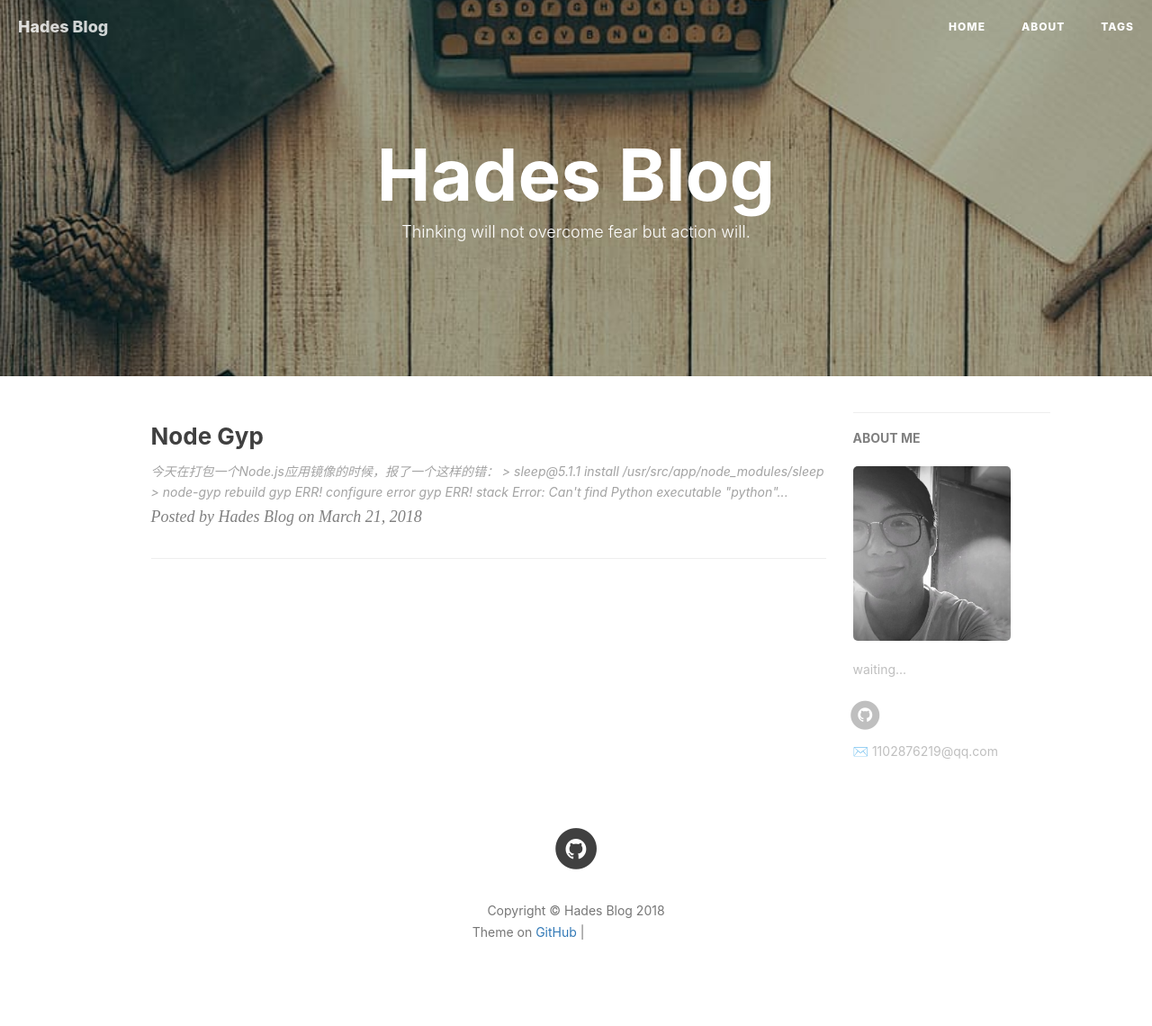
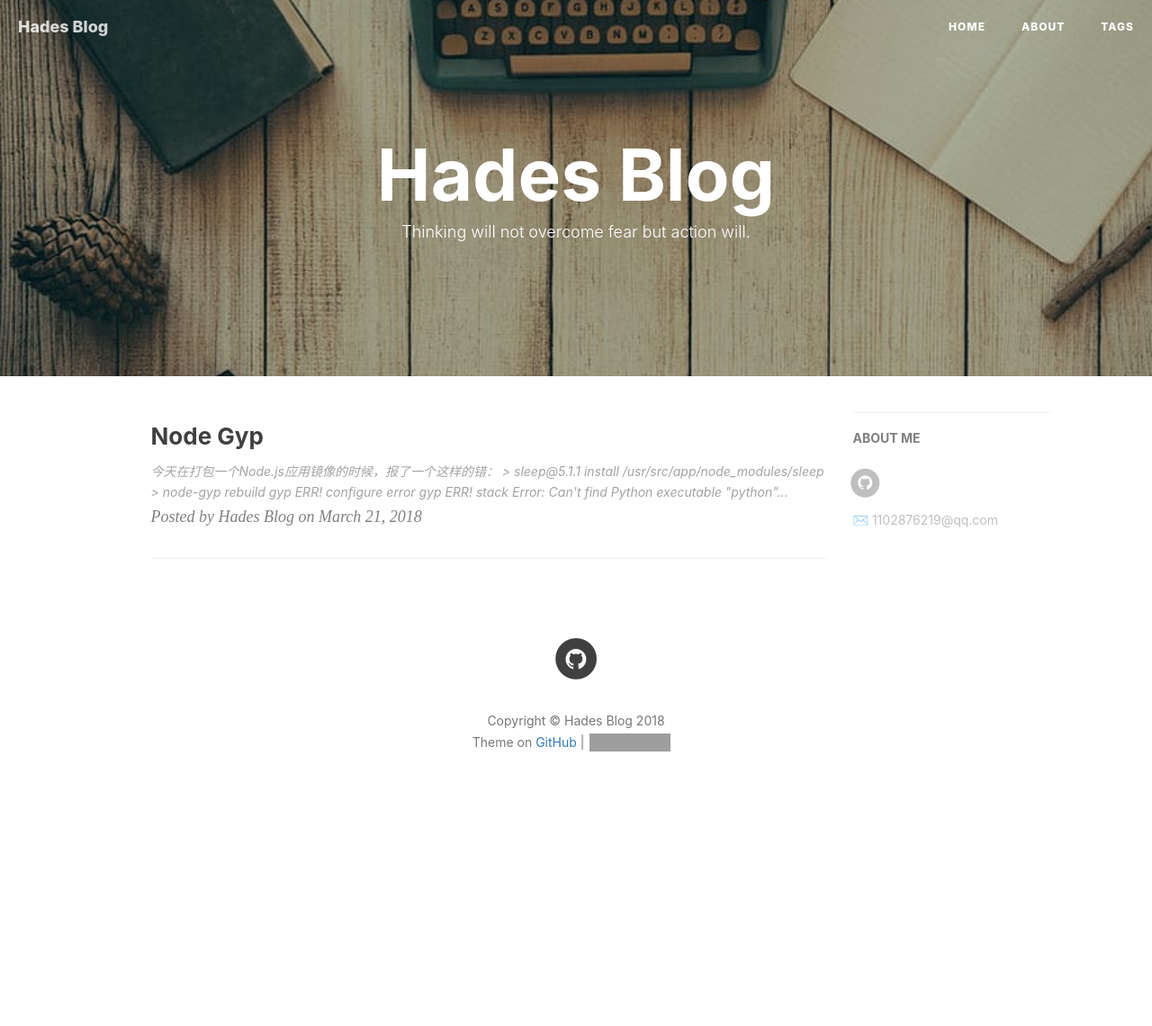
Before and after one commit to HadesTang/HadesTang.github.io, a Jekyll site: the page built from index.html, in a window 1280 px wide. Shown: the whole page at 90% size. Built offline with Jekyll 4.4.1, drawn with Linux system fonts in a browser that asks for light colours; nearby versions of some CDN libraries; the list of posts is cut into pages by our own code; comment, search, counter and statistics services are not loaded; after the commit the page ends 929 px from its top, so only the background shows below that; grey boxes are pictures that could not be loaded.

Commit message:
Update _config.yml

```diff
--- a/_config.yml
+++ b/_config.yml
@@ -9,10 +9,6 @@ url: "http://HadesTang.github.io"          # your host, for absolute URL
 baseurl: ""      # for example, '/blog' if your blog hosted on 'host/blog'
 github_repo: "https://github.com/HadesTang/HadesTang.github.io.git" # you code repository
 
-# Sidebar settings
-sidebar: true                           # whether or not using Sidebar.
-sidebar-about-description: "waiting..."
-sidebar-avatar: /img/about-BY-gentle.jpg      # use absolute URL, seeing it's used in both `/` and `/about/`
 
 
 
```
